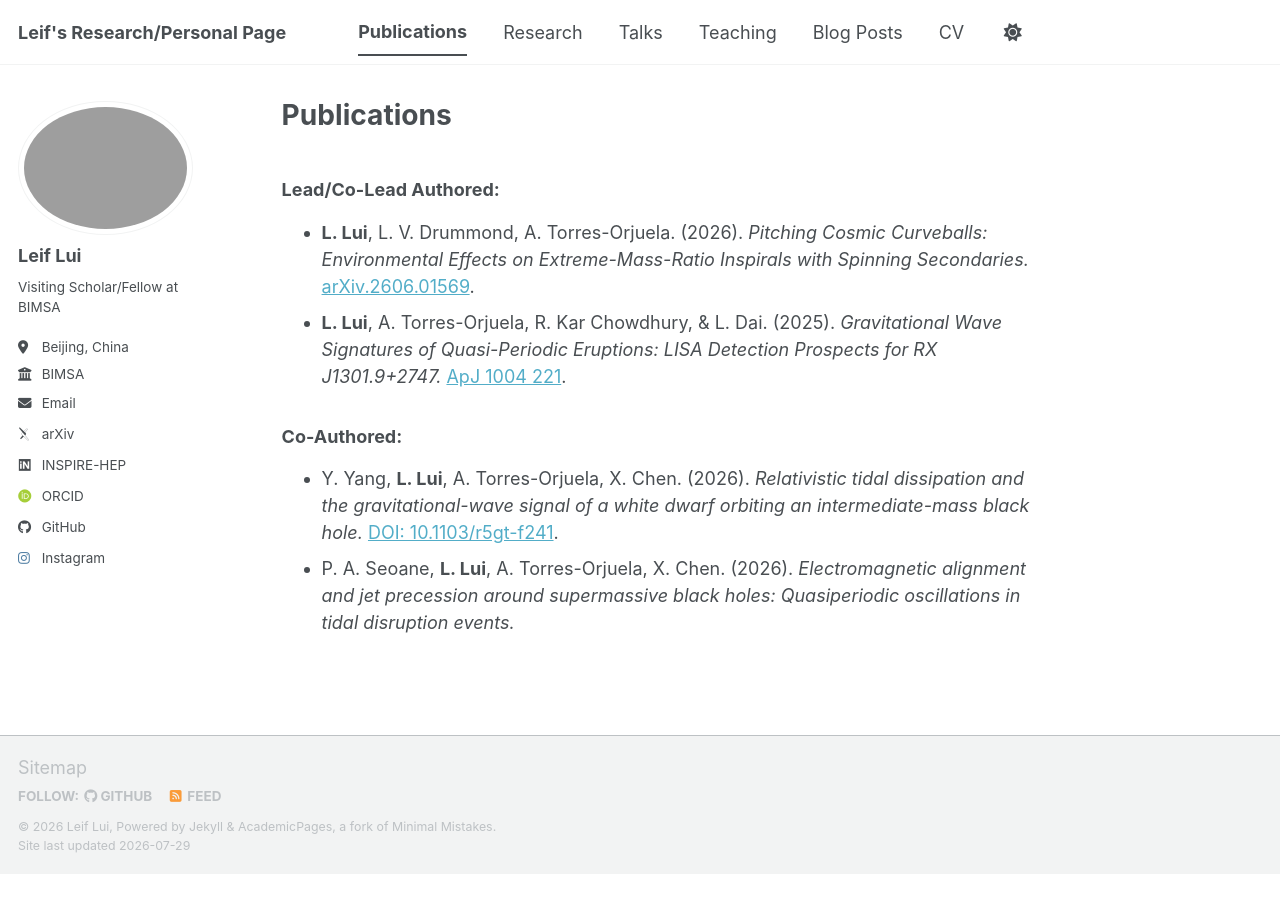
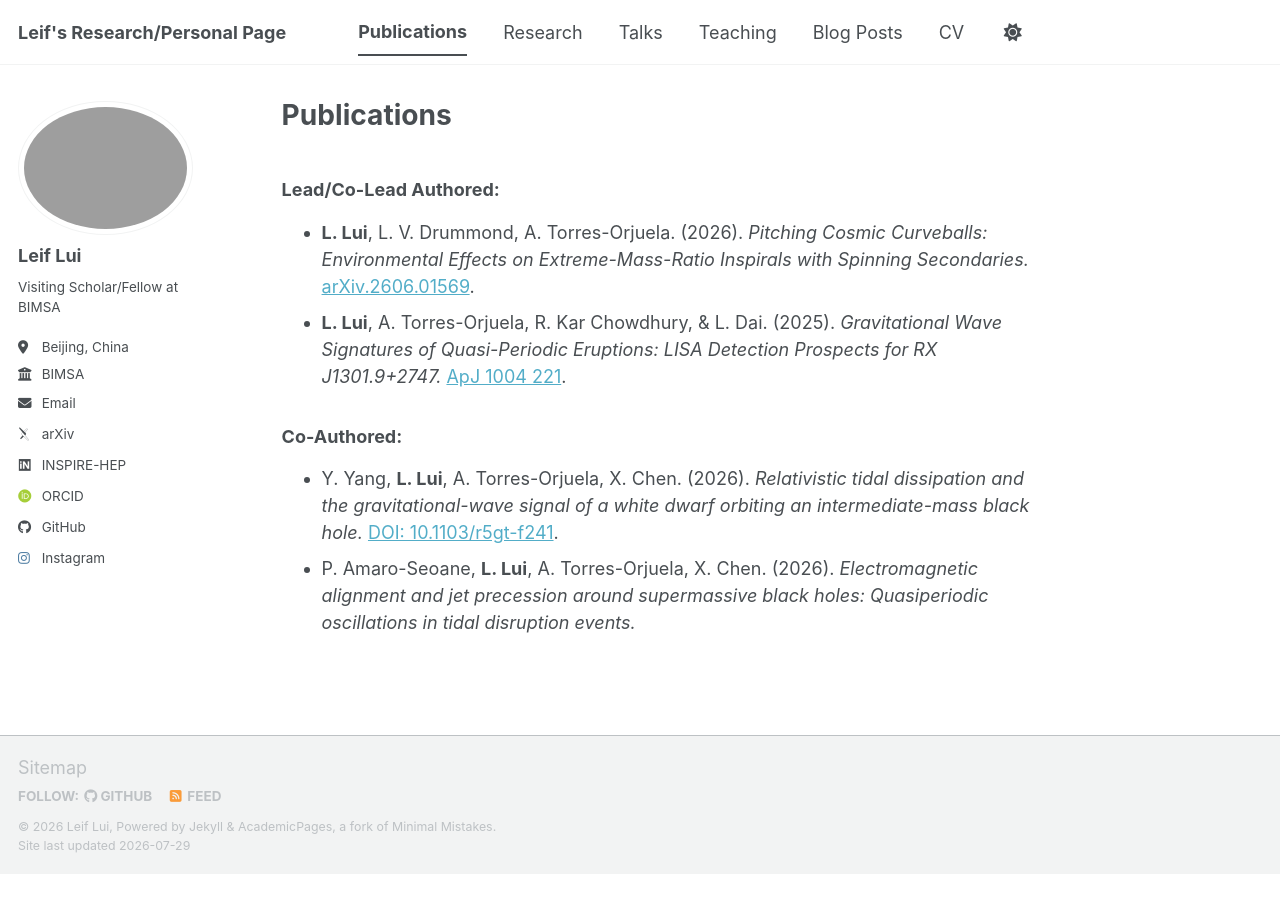
Before and after one commit to leiflui/leiflui.github.io, a Jekyll site: the page built from _pages/publications.md, in a window 1280 px wide. Built offline with Jekyll 4.4.1, drawn with Linux system fonts in a browser that asks for light colours; some web fonts are replaced; a script bundle is joined from its source files by our own code; library files that are not in the unit come from our copies.

Commit message:
Update publications.md

```diff
--- a/_pages/publications.md
+++ b/_pages/publications.md
@@ -10,4 +10,4 @@ author_profile: true
 
 ### Co-Authored:
 - Y. Yang, **L. Lui**, A. Torres-Orjuela, X. Chen. (2026). *Relativistic tidal dissipation and the gravitational-wave signal of a white dwarf orbiting an intermediate-mass black hole.* [DOI: 10.1103/r5gt-f241](https://doi.org/10.1103/r5gt-f241).
-- P. A. Seoane, **L. Lui**, A. Torres-Orjuela, X. Chen. (2026). *Electromagnetic alignment and jet precession around supermassive black holes: Quasiperiodic oscillations in tidal disruption events.*
+- P. Amaro-Seoane, **L. Lui**, A. Torres-Orjuela, X. Chen. (2026). *Electromagnetic alignment and jet precession around supermassive black holes: Quasiperiodic oscillations in tidal disruption events.*
```
